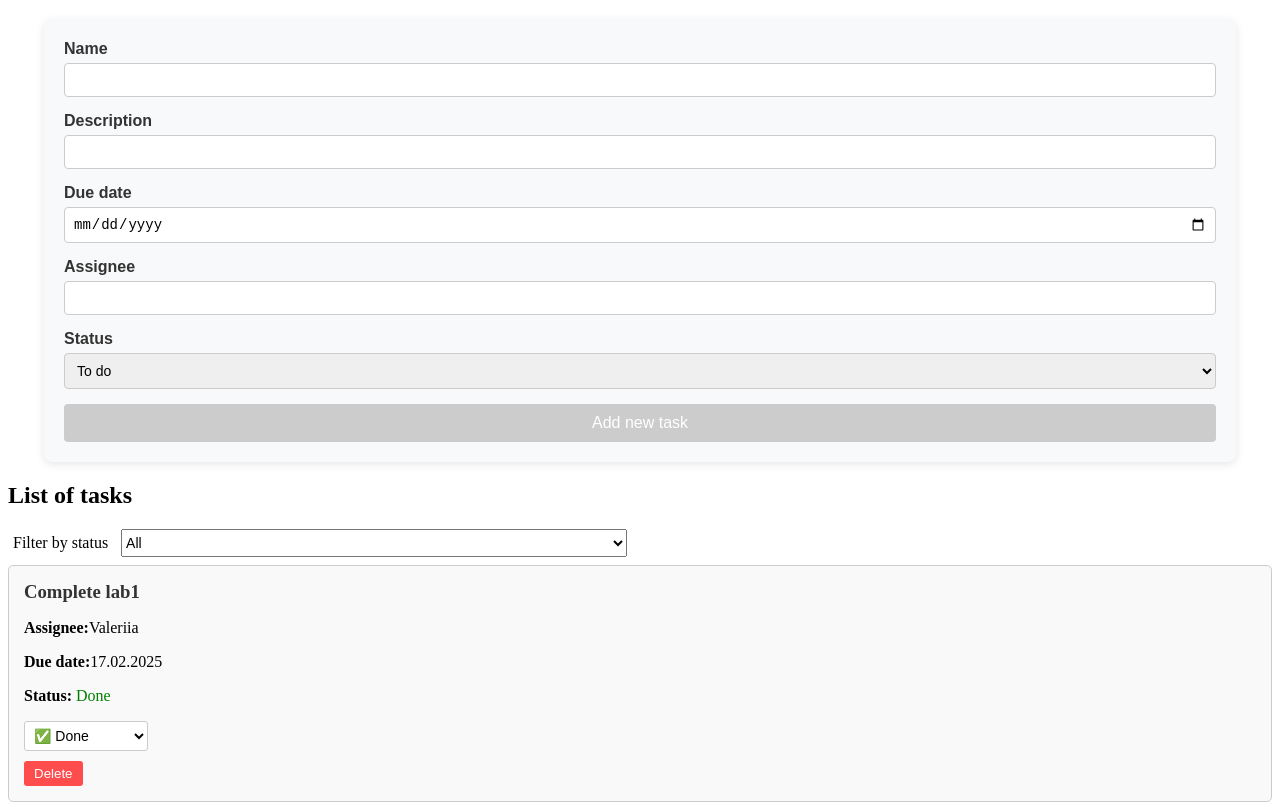
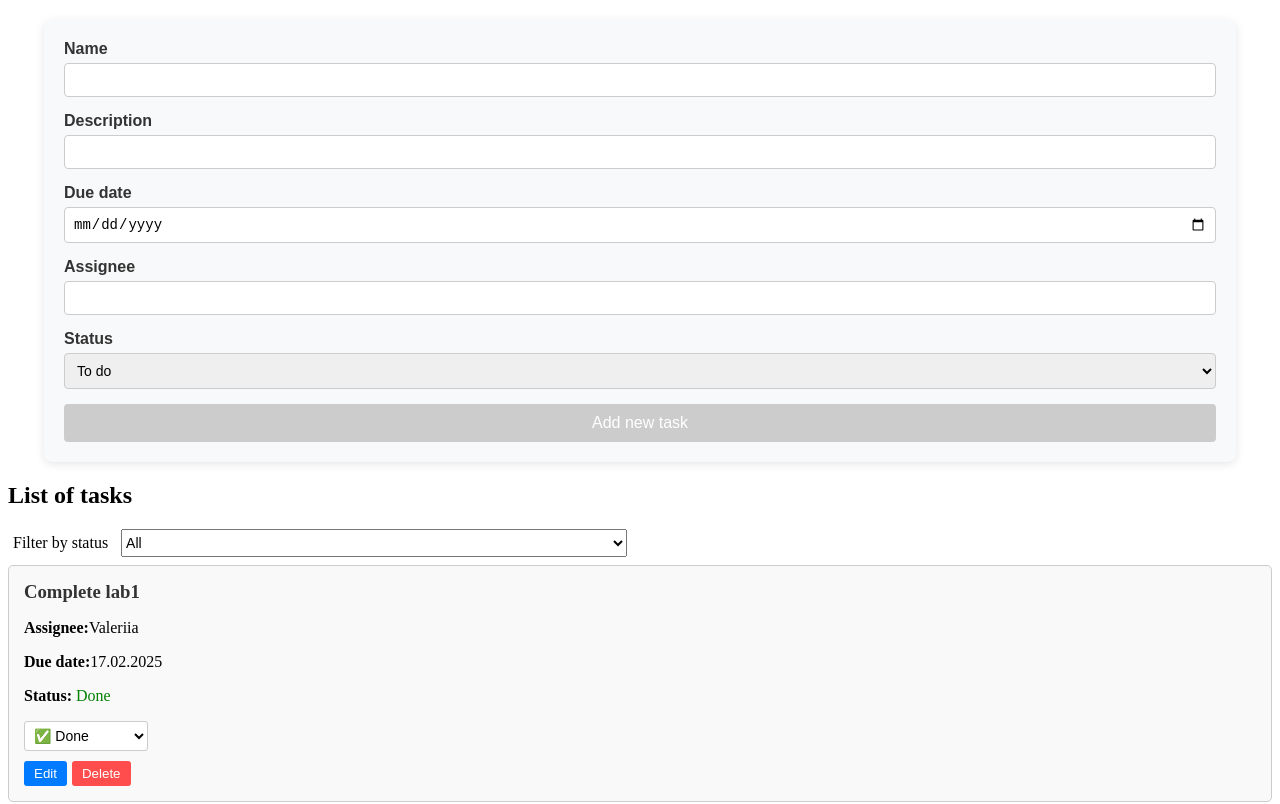
Before and after one commit to anisort/js-frameworks, an Angular app: page / in a window 1280 px wide. Shown: the top 804 px of the page. Built offline with nearby package versions, Linux system fonts and the light colour scheme.

Commit message:
Adding template-driven form for update task

```diff
--- a/src/app/components/task-form/task-form.component.html
+++ b/src/app/components/task-form/task-form.component.html
@@ -38,5 +38,6 @@
       <option [ngValue]="TaskStatus.DONE">Done</option>
     </select>
   </div>
-  <button (click)="addTask(taskForm)" type="submit" [disabled]="!taskForm.valid">Add new task</button>
+  <button (click)="addTask(taskForm)" type="submit" [disabled]="!taskForm.valid"
+  >{{editTask ? 'Update task' : 'Add new task'}}</button>
 </form>
--- a/src/app/components/task-form/task-form.component.ts
+++ b/src/app/components/task-form/task-form.component.ts
@@ -1,4 +1,4 @@
-import {Component, EventEmitter, Output} from '@angular/core';
+import {Component, EventEmitter, Input, Output, SimpleChanges} from '@angular/core';
 import {Task} from '../../core/models/task.model';
 import {TaskStatus} from '../../core/models/status.enum';
 import {NgForm} from '@angular/forms';
@@ -14,6 +14,14 @@ export class TaskFormComponent {
 
   @Output()
   taskAdd = new EventEmitter<Task>();
+  @Input() editTask: Task | null = null;
+
+  ngOnChanges(changes: SimpleChanges): void {
+    if(changes['editTask'] && this.editTask){
+      this.task = {...this.editTask};
+    }
+    //this.formattedDate = this.task.date ? new Date(this.task.date).toISOString().split('T')[0] : '';
+  }
 
   ngOnInit(): void {
     this.task = {
--- a/src/app/components/task-item/task-item.component.html
+++ b/src/app/components/task-item/task-item.component.html
@@ -14,5 +14,11 @@
       <option [value]="TaskStatus.DONE" [selected]="task.status === TaskStatus.DONE" >✅ Done</option>
     </select>
   </div>
-  <button (click)="deleteTask(task.id)">Delete</button>
+
+  <div class="task-item-buttons">
+    <button class="task-item-button edit" (click)="editTask()">Edit</button>
+    <button class="task-item-button delete" (click)="deleteTask(task.id)">Delete</button>
+  </div>
+
+
 </div>
--- a/src/app/components/task-item/task-item.component.scss
+++ b/src/app/components/task-item/task-item.component.scss
@@ -11,8 +11,7 @@ h3 {
   color: #333;
 }
 
-button{
-  background-color: #ff4d4d;
+.task-item-button {
   color: white;
   border: none;
   padding: 5px 10px;
@@ -20,10 +19,28 @@ button{
   border-radius: 3px;
   margin-top: 10px;
 
-  &:hover{
-    background-color: #cc0000;
+  &.delete {
+    background-color: #ff4d4d;
+
+    &:hover {
+      background-color: #cc0000;
+    }
+  }
+
+  &.edit {
+    background-color: #007bff;
+
+    &:hover {
+      background-color: #0056b3;
+    }
   }
 }
+
+.task-item-buttons {
+  display: flex;
+  gap: 5px;
+}
+
 
 .todo {
   color: #999;
--- a/src/app/components/task-item/task-item.component.ts
+++ b/src/app/components/task-item/task-item.component.ts
@@ -10,13 +10,18 @@ import {TaskStatus} from '../../core/models/status.enum';
 })
 export class TaskItemComponent {
   @Input() task!: Task;
-  @Output() taskDeleted = new EventEmitter<number>();
+  @Output() taskDeleted: EventEmitter<number> = new EventEmitter<number>();
+  @Output() taskEdited: EventEmitter<Task> = new EventEmitter<Task>();
+
+  protected readonly TaskStatus = TaskStatus;
 
   deleteTask(id: number): void {
     this.taskDeleted.emit(id);
   }
 
-  protected readonly TaskStatus = TaskStatus;
+  editTask(): void {
+    this.taskEdited.emit(this.task);
+  }
 
   getStatusClasses(){
     return {
--- a/src/app/components/task-list/task-list.component.html
+++ b/src/app/components/task-list/task-list.component.html
@@ -1,4 +1,5 @@
 <app-task-form
+  [editTask]="editingTask"
   (taskAdd)="addTask($event)"
 ></app-task-form>
 <h2>List of tasks</h2>
@@ -15,6 +16,7 @@
   <app-task-item
     [task] = "task"
     (taskDeleted)="deleteTask($event)"
+    (taskEdited)="editTask($event)"
   >
   </app-task-item>
 
--- a/src/app/components/task-list/task-list.component.ts
+++ b/src/app/components/task-list/task-list.component.ts
@@ -25,11 +25,24 @@ export class TaskListComponent {
   }
 
   addTask(task: Task): void {
-    const maxId = this.myTasks.length > 0 ? Math.max(...this.myTasks.map(task => task.id)) : 0;
-    task = {
-      ...task,
-      id: maxId + 1,
+    if(this.editingTask){
+      this.myTasks = this.myTasks.map(t =>
+        t.id === task.id ? {...task} : t
+      );
+      this.editingTask = null;
     }
-    this.myTasks.push(task);
+    else {
+      const maxId = this.myTasks.length > 0 ? Math.max(...this.myTasks.map(task => task.id)) : 0;
+      task = {
+        ...task,
+        id: maxId + 1,
+      }
+      this.myTasks.push(task);
+    }
+  }
+
+  editingTask: Task | null = null;
+  editTask(task: Task): void {
+    this.editingTask = {...task};
   }
 }
```
